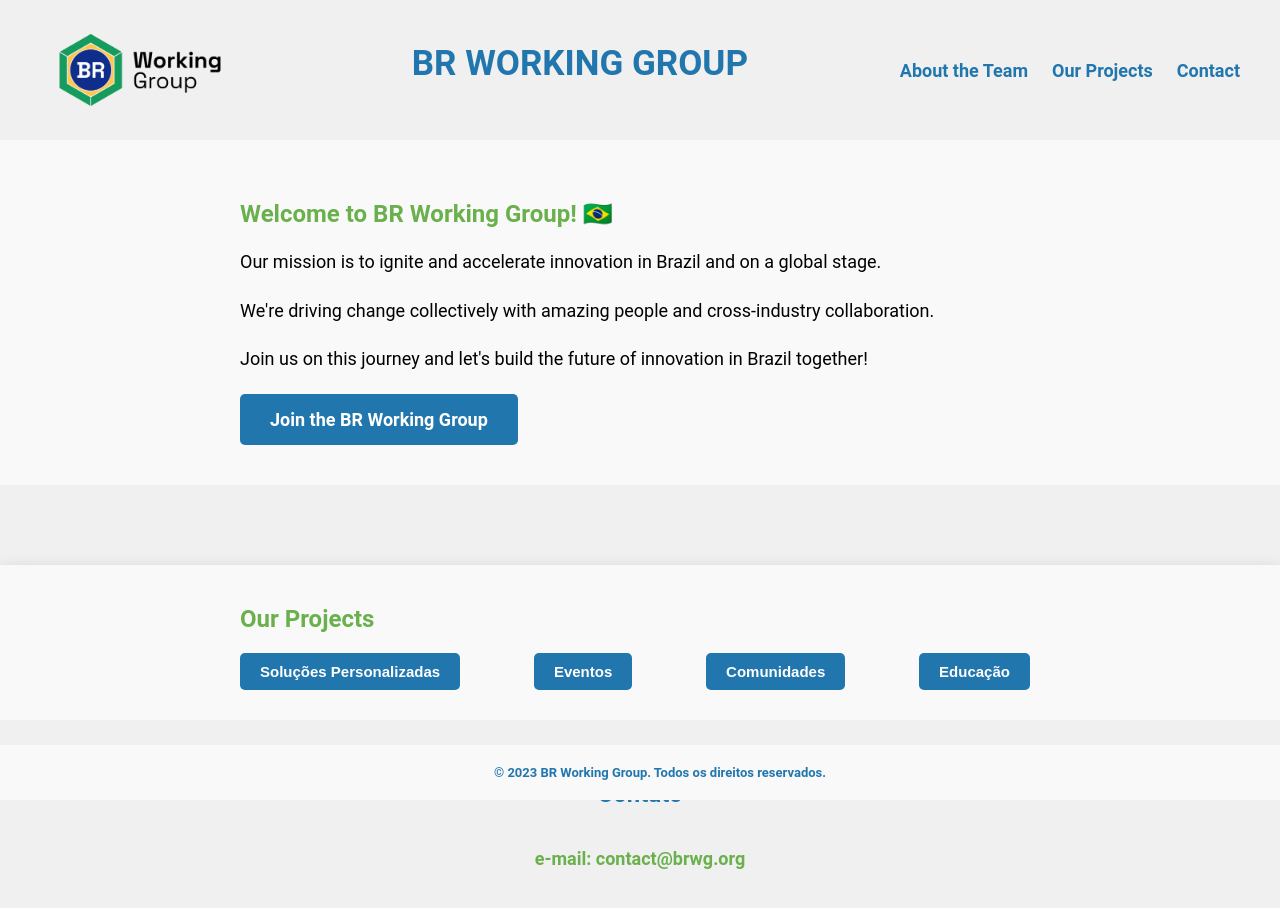
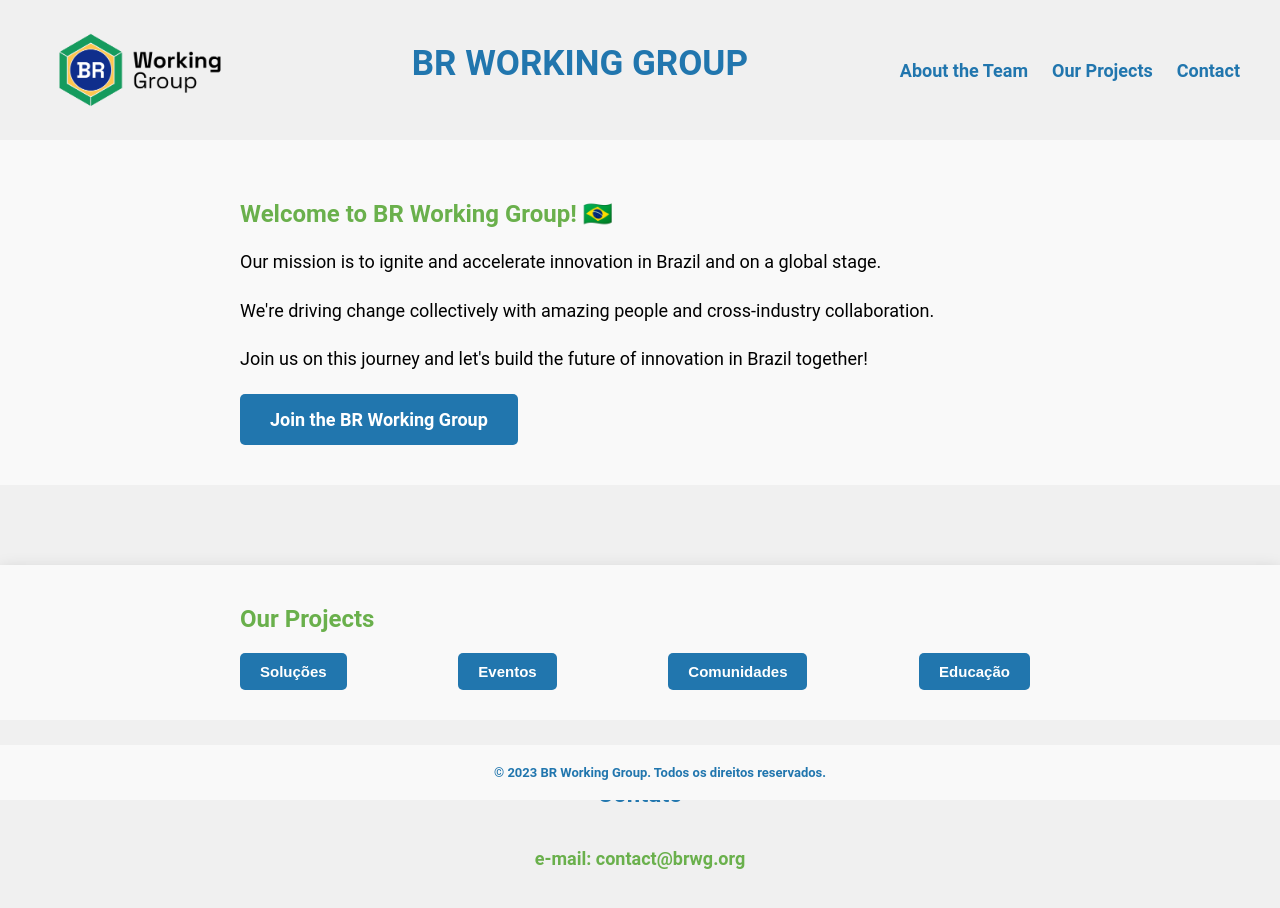
Before and after one commit to brwg/landing-page, a SvelteKit app: page / in a window 1280 px wide. Shown: the top 908 px of the page. Built offline with nearby package versions, Linux system fonts and the light colour scheme.

Commit message:
docs: slightly change feature wording
Signed-off-by: Alexandre Nicastro <alexandre.nicastro@nikas.org>

```diff
--- a/src/routes/components/Features.svelte
+++ b/src/routes/components/Features.svelte
@@ -1,7 +1,7 @@
 <!-- Features.svelte -->
 <script>
   const features = [
-    "Soluções Personalizadas",
+    "Soluções",
     "Eventos",
     "Comunidades",
     "Educação"
```
